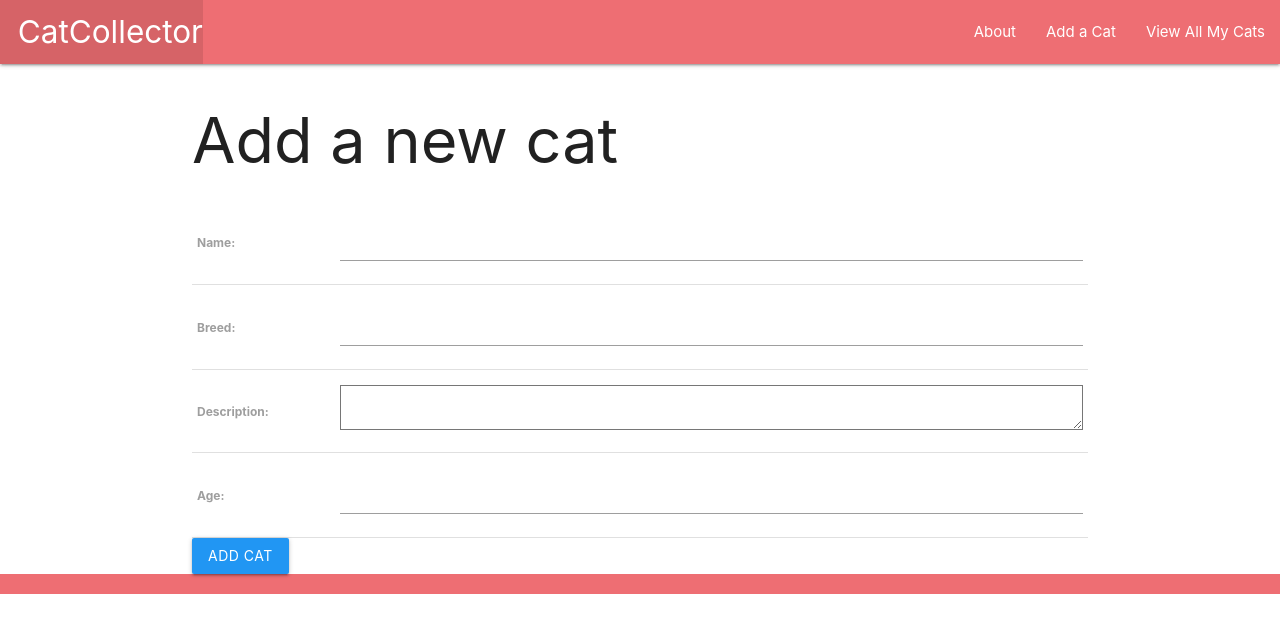
After one commit to riobotic/housecollector, a Django app: page /cats/create/ in a window 1280 px wide. The commit adds this page. Shown: the top 633 px of the page. Run offline with Django 4.2, Linux system fonts and the light colour scheme.

Commit message:
wip: able to create cats

```diff
--- a/main_app/models.py
+++ b/main_app/models.py
@@ -1,4 +1,5 @@
 from django.db import models
+from django.urls import reverse
 
 class Cat(models.Model):
     name = models.CharField(max_length=100)
@@ -8,3 +9,6 @@ class Cat(models.Model):
 
     def __str__(self):
         return self.name
+
+    def get_absolute_url(self):
+        return reverse('detail', kwargs={'cat_id': self.id})
--- a/main_app/templates/base.html
+++ b/main_app/templates/base.html
@@ -24,6 +24,7 @@
           </ul>
           <ul class="right">
             <li><a href="{% url 'about' %}">About</a></li>
+            <li><a href="{% url 'cats_create' %}">Add a Cat</a></li>
             <li><a href="{% url 'index' %}">View All My Cats</a></li>
           </ul>
         </div>
--- /dev/null
+++ b/main_app/templates/main_app/cat_form.html
@@ -0,0 +1,15 @@
+{% extends 'base.html' %}
+
+{% block content %}
+
+<h1>Add a new cat</h1>
+
+<form action="" method="POST">
+    {% csrf_token %}
+    <table>
+        {{ form.as_table }}
+    </table>
+    <input class="btn blue" type="submit" value="Add Cat">
+</form>
+
+{% endblock %}
--- a/main_app/urls.py
+++ b/main_app/urls.py
@@ -7,4 +7,5 @@ urlpatterns = [
     path('about/', views.about, name='about'),
     path('cats/', views.cats_index, name='index'),
     path('cats/<int:cat_id>/', views.cats_detail, name='detail'),
+    path('cats/create/', views.CatCreate.as_view(), name='cats_create'),
 ]
--- a/main_app/views.py
+++ b/main_app/views.py
@@ -1,4 +1,5 @@
 from django.shortcuts import render
+from django.views.generic.edit import CreateView
 from .models import Cat
 
 def home(request):
@@ -14,3 +15,10 @@ def cats_index(request):
 def cats_detail(request, cat_id):
    cat = Cat.objects.get(id=cat_id)
    return render(request, 'cats/detail.html', {'cat': cat })
+
+class CatCreate(CreateView):
+    model = Cat
+    # fields = ('name', 'breed', 'age', 'description')
+    fields = '__all__'
+    # success_url = '/cats/' this will work, but it's not preferred
+    # Fat Models, Skinny Controllers
```
